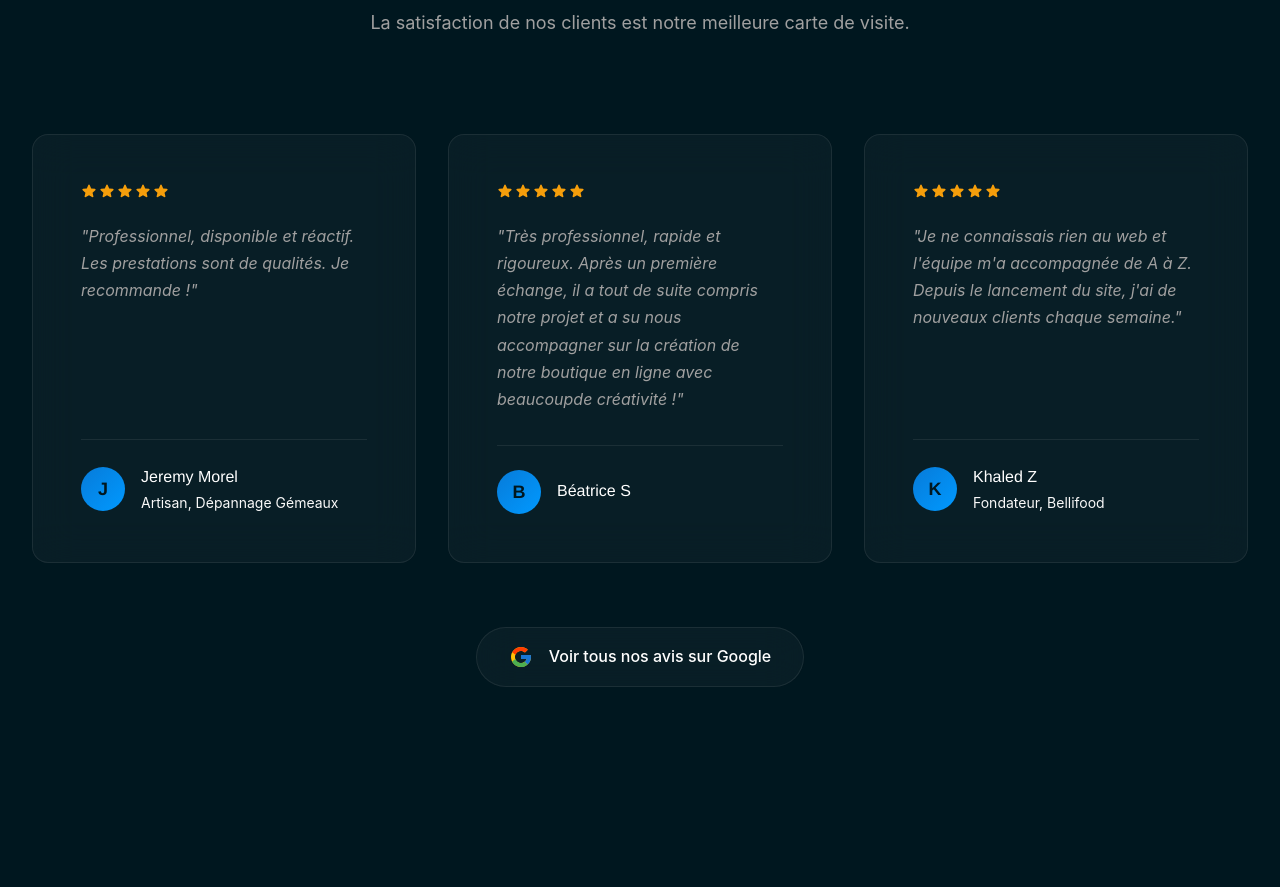
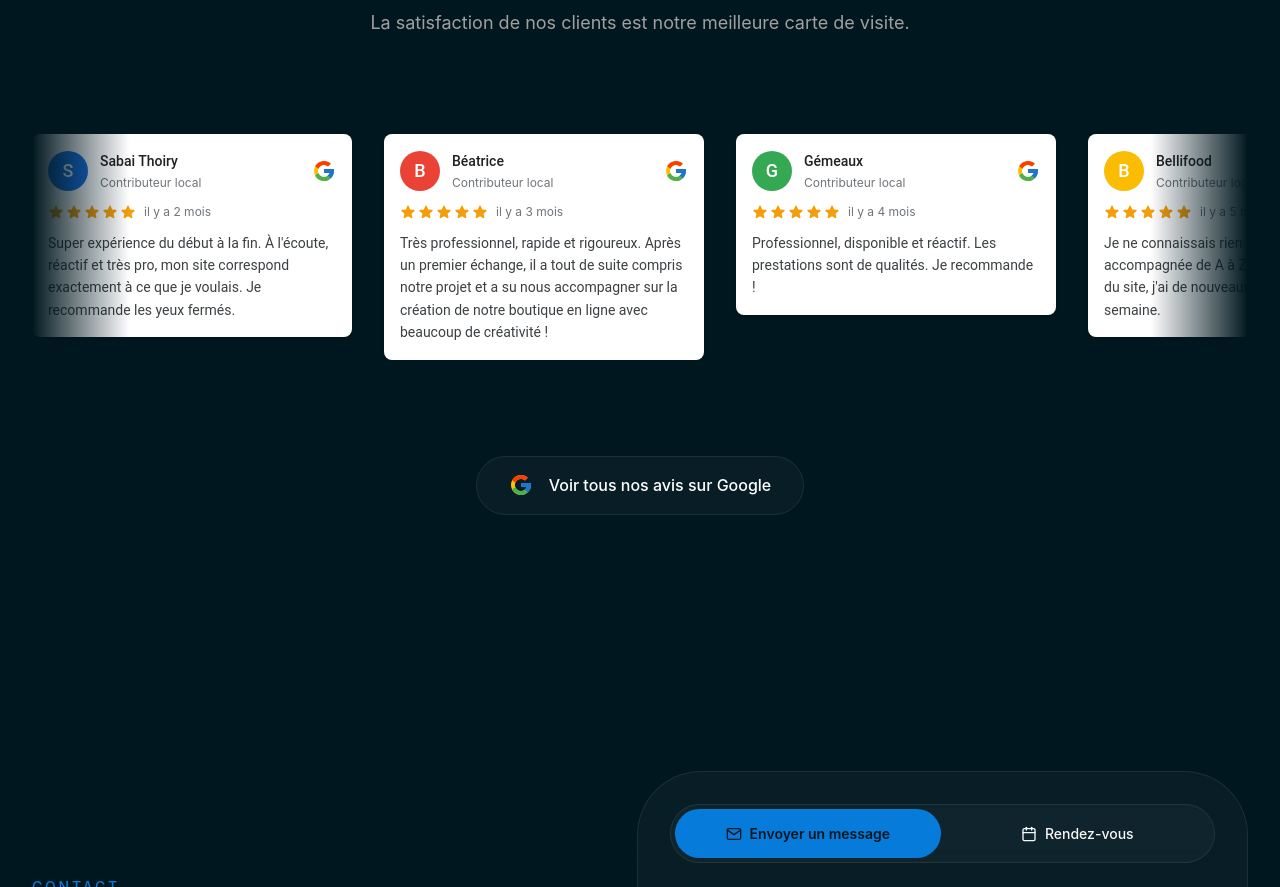
Before and after one commit to SupaKd/supaco, a React (Vite) app: page / in a window 1280 px wide. Shown: the part 3000-3887 px from the top of the page. Built offline with nearby package versions, Linux system fonts and the light colour scheme; a web font is replaced by a local one.

Commit message:
optimisation

```diff
--- a/src/components/Stats.jsx
+++ b/src/components/Stats.jsx
@@ -7,35 +7,47 @@ import {
   HiOutlineBolt,
 } from "react-icons/hi2";
 
-const useCountUp = (target, isInView, duration = 2000) => {
-  const [count, setCount] = useState(0);
+const useScrambleCount = (target, isInView, duration = 2000) => {
+  const [display, setDisplay] = useState(0);
 
   useEffect(() => {
     if (!isInView) return;
 
-    let start = 0;
     const startTime = performance.now();
+    // Phase scramble : 40% du temps ; phase settle : 60%
+    const scrambleDuration = duration * 0.45;
 
     const animate = (currentTime) => {
       const elapsed = currentTime - startTime;
       const progress = Math.min(elapsed / duration, 1);
       const eased = 1 - Math.pow(1 - progress, 3);
+      const settled = Math.round(eased * target);
 
-      setCount(Math.round(eased * target));
+      if (elapsed < scrambleDuration) {
+        // Chiffre aléatoire dans la plage [0, target]
+        setDisplay(Math.floor(Math.random() * (target + 1)));
+      } else {
+        // Converge vers la valeur finale avec un léger bruit qui diminue
+        const noise = Math.round((1 - progress) * target * 0.3);
+        const jitter = Math.random() < 0.5 ? noise : -noise;
+        setDisplay(Math.max(0, Math.min(target, settled + (progress < 0.9 ? jitter : 0))));
+      }
 
       if (progress < 1) {
         requestAnimationFrame(animate);
+      } else {
+        setDisplay(target);
       }
     };
 
     requestAnimationFrame(animate);
   }, [isInView, target, duration]);
 
-  return count;
+  return display;
 };
 
 const StatItem = memo(({ stat, isInView, variants }) => {
-  const count = useCountUp(stat.value, isInView);
+  const count = useScrambleCount(stat.value, isInView);
 
   return (
     <motion.div className="stats__item" variants={variants}>
--- a/src/components/Testimonials.jsx
+++ b/src/components/Testimonials.jsx
@@ -1,10 +1,51 @@
-import { useRef, memo, useMemo } from "react";
-import { motion, useInView } from "framer-motion";
+import { useRef, memo, useMemo, useState, useCallback, useEffect } from "react";
+import { motion, useInView, AnimatePresence } from "framer-motion";
 import { HiStar } from "react-icons/hi2";
 import { FcGoogle } from "react-icons/fc";
+import { HiChevronLeft, HiChevronRight } from "react-icons/hi";
 
 const GOOGLE_REVIEWS_URL =
   "https://www.google.com/search?q=Supaco+Digital+%7C+Agence+Web";
+
+const AVATAR_COLORS = ["#1a73e8", "#ea4335", "#34a853", "#fbbc04", "#9334e6"];
+
+const TESTIMONIALS = [
+  {
+    name: "Sabai Thoiry",
+    rating: 5,
+    date: "il y a 2 mois",
+    color: AVATAR_COLORS[0],
+    text: "Super expérience du début à la fin. À l'écoute, réactif et très pro, mon site correspond exactement à ce que je voulais. Je recommande les yeux fermés.",
+  },
+  {
+    name: "Béatrice",
+    rating: 5,
+    date: "il y a 3 mois",
+    color: AVATAR_COLORS[1],
+    text: "Très professionnel, rapide et rigoureux. Après un premier échange, il a tout de suite compris notre projet et a su nous accompagner sur la création de notre boutique en ligne avec beaucoup de créativité !",
+  },
+  {
+    name: "Gémeaux",
+    rating: 5,
+    date: "il y a 4 mois",
+    color: AVATAR_COLORS[2],
+    text: "Professionnel, disponible et réactif. Les prestations sont de qualités. Je recommande !",
+  },
+  {
+    name: "Bellifood",
+    rating: 5,
+    date: "il y a 5 mois",
+    color: AVATAR_COLORS[3],
+    text: "Je ne connaissais rien au web et l'équipe m'a accompagnée de A à Z. Depuis le lancement du site, j'ai de nouveaux clients chaque semaine.",
+  },
+  {
+    name: "Kenneth Lam",
+    rating: 5,
+    date: "il y a 6 mois",
+    color: AVATAR_COLORS[4],
+    text: "Compétent et professionnel.",
+  },
+];
 
 const StarRating = memo(({ rating }) => (
   <div className="testimonials__stars">
@@ -21,80 +62,140 @@ const StarRating = memo(({ rating }) => (
     ))}
   </div>
 ));
-
 StarRating.displayName = "StarRating";
 
-const TestimonialCard = memo(({ testimonial, variants }) => (
-  <motion.div className="testimonials__card" variants={variants}>
-    <StarRating rating={testimonial.rating} />
-    <p className="testimonials__card-text">"{testimonial.text}"</p>
-    <div className="testimonials__card-author">
-      <div className="testimonials__card-avatar">
-        {testimonial.name.charAt(0)}
+const TestimonialCard = memo(({ t }) => (
+  <div className="testimonials__card">
+    <div className="testimonials__card-header">
+      <div className="testimonials__card-avatar" style={{ background: t.color }}>
+        {t.name.charAt(0)}
       </div>
       <div className="testimonials__card-info">
-        <span className="testimonials__card-name">{testimonial.name}</span>
-        <span className="testimonials__card-role">{testimonial.role}</span>
+        <span className="testimonials__card-name">{t.name}</span>
+        <span className="testimonials__card-contributions">Contributeur local</span>
+      </div>
+      <FcGoogle size={24} className="testimonials__card-google" />
+    </div>
+    <div className="testimonials__card-meta">
+      <StarRating rating={t.rating} />
+      <span className="testimonials__card-date">{t.date}</span>
+    </div>
+    <p className="testimonials__card-text">{t.text}</p>
+  </div>
+));
+TestimonialCard.displayName = "TestimonialCard";
+
+// ---- Desktop : carousel infini ----
+const InfiniteCarousel = memo(() => {
+  const [paused, setPaused] = useState(false);
+  // Dupliquer 3x pour un scroll sans accroc
+  const items = useMemo(() => [...TESTIMONIALS, ...TESTIMONIALS, ...TESTIMONIALS], []);
+
+  return (
+    <div
+      className="testimonials__carousel"
+      onMouseEnter={() => setPaused(true)}
+      onMouseLeave={() => setPaused(false)}
+    >
+      <div className={`testimonials__carousel-track${paused ? " testimonials__carousel-track--paused" : ""}`}>
+        {items.map((t, i) => (
+          <div className="testimonials__carousel-item" key={i}>
+            <TestimonialCard t={t} />
+          </div>
+        ))}
       </div>
     </div>
-  </motion.div>
-));
+  );
+});
+InfiniteCarousel.displayName = "InfiniteCarousel";
 
-TestimonialCard.displayName = "TestimonialCard";
+// ---- Mobile : slider 1 carte ----
+const MobileSlider = memo(({ testimonials }) => {
+  const [current, setCurrent] = useState(0);
+  const [direction, setDirection] = useState(1);
+
+  const prev = useCallback(() => {
+    setDirection(-1);
+    setCurrent((c) => (c - 1 + testimonials.length) % testimonials.length);
+  }, [testimonials.length]);
+
+  const next = useCallback(() => {
+    setDirection(1);
+    setCurrent((c) => (c + 1) % testimonials.length);
+  }, [testimonials.length]);
+
+  const goTo = useCallback(
+    (i) => {
+      setDirection(i > current ? 1 : -1);
+      setCurrent(i);
+    },
+    [current]
+  );
+
+  // Auto-play mobile
+  useEffect(() => {
+    const id = setInterval(() => {
+      setDirection(1);
+      setCurrent((c) => (c + 1) % testimonials.length);
+    }, 4000);
+    return () => clearInterval(id);
+  }, [testimonials.length]);
+
+  const variants = {
+    enter: (dir) => ({ opacity: 0, x: dir > 0 ? 60 : -60 }),
+    center: { opacity: 1, x: 0, transition: { duration: 0.35, ease: "easeOut" } },
+    exit: (dir) => ({
+      opacity: 0,
+      x: dir > 0 ? -60 : 60,
+      transition: { duration: 0.25, ease: "easeIn" },
+    }),
+  };
+
+  const t = testimonials[current];
+
+  return (
+    <div className="testimonials__slider">
+      <button className="testimonials__arrow testimonials__arrow--left" onClick={prev} aria-label="Avis précédent">
+        <HiChevronLeft />
+      </button>
+
+      <div className="testimonials__slide-wrapper">
+        <AnimatePresence mode="wait" custom={direction}>
+          <motion.div
+            key={current}
+            custom={direction}
+            variants={variants}
+            initial="enter"
+            animate="center"
+            exit="exit"
+          >
+            <TestimonialCard t={t} />
+          </motion.div>
+        </AnimatePresence>
+      </div>
+
+      <button className="testimonials__arrow testimonials__arrow--right" onClick={next} aria-label="Avis suivant">
+        <HiChevronRight />
+      </button>
+
+      <div className="testimonials__dots">
+        {testimonials.map((_, i) => (
+          <button
+            key={i}
+            className={`testimonials__dot${i === current ? " testimonials__dot--active" : ""}`}
+            onClick={() => goTo(i)}
+            aria-label={`Aller à l'avis ${i + 1}`}
+          />
+        ))}
+      </div>
+    </div>
+  );
+});
+MobileSlider.displayName = "MobileSlider";
 
 const Testimonials = () => {
   const ref = useRef(null);
   const isInView = useInView(ref, { once: true, margin: "-100px" });
-
-  const testimonials = useMemo(
-    () => [
-      {
-        name: "Jeremy Morel",
-        role: "Artisan, Dépannage Gémeaux",
-        rating: 5,
-        text: "Professionnel, disponible et réactif. Les prestations sont de qualités. Je recommande !",
-      },
-      {
-        name: "Béatrice S",
-
-        rating: 5,
-        text: "Très professionnel, rapide et rigoureux. Après un première échange, il a tout de suite compris notre projet et a su nous accompagner sur la création de notre boutique en ligne avec beaucoupde créativité !",
-      },
-      {
-        name: "Khaled Z",
-        role: "Fondateur, Bellifood",
-        rating: 5,
-        text: "Je ne connaissais rien au web et l'équipe m'a accompagnée de A à Z. Depuis le lancement du site, j'ai de nouveaux clients chaque semaine.",
-      },
-    ],
-    []
-  );
-
-  const containerVariants = useMemo(
-    () => ({
-      hidden: { opacity: 0 },
-      visible: {
-        opacity: 1,
-        transition: { staggerChildren: 0.08 },
-      },
-    }),
-    []
-  );
-
-  const cardVariants = useMemo(
-    () => ({
-      hidden: { opacity: 0, y: 20 },
-      visible: {
-        opacity: 1,
-        y: 0,
-        transition: {
-          duration: 0.3,
-          ease: "easeOut",
-        },
-      },
-    }),
-    []
-  );
 
   return (
     <section className="testimonials" id="testimonials" ref={ref}>
@@ -112,26 +213,31 @@ const Testimonials = () => {
           </p>
         </motion.div>
 
+        {/* Desktop : carousel infini */}
         <motion.div
-          className="testimonials__grid"
-          variants={containerVariants}
-          initial="hidden"
-          animate={isInView ? "visible" : "hidden"}
+          className="testimonials__carousel-wrapper"
+          initial={{ opacity: 0 }}
+          animate={isInView ? { opacity: 1 } : {}}
+          transition={{ duration: 0.4, delay: 0.1 }}
         >
-          {testimonials.map((testimonial) => (
-            <TestimonialCard
-              key={testimonial.name}
-              testimonial={testimonial}
-              variants={cardVariants}
-            />
-          ))}
+          <InfiniteCarousel />
+        </motion.div>
+
+        {/* Mobile : slider 1 carte */}
+        <motion.div
+          className="testimonials__slider-wrapper"
+          initial={{ opacity: 0 }}
+          animate={isInView ? { opacity: 1 } : {}}
+          transition={{ duration: 0.4, delay: 0.1 }}
+        >
+          <MobileSlider testimonials={TESTIMONIALS} />
         </motion.div>
 
         <motion.div
           className="testimonials__google"
           initial={{ opacity: 0 }}
           animate={isInView ? { opacity: 1 } : {}}
-          transition={{ delay: 0.2 }}
+          transition={{ delay: 0.3 }}
         >
           <a
             href={GOOGLE_REVIEWS_URL}
--- /dev/null
+++ b/src/hooks/useMagnet.js
@@ -0,0 +1,34 @@
+import { useRef, useCallback } from "react";
+import { useMotionValue, useSpring } from "framer-motion";
+
+/**
+ * Effet magnétique : le bouton attire le curseur quand on s'en approche.
+ * @param {number} strength - Intensité du magnétisme (0-1), défaut 0.4
+ */
+export const useMagnet = (strength = 0.4) => {
+  const ref = useRef(null);
+  const x = useMotionValue(0);
+  const y = useMotionValue(0);
+  const springX = useSpring(x, { stiffness: 200, damping: 18 });
+  const springY = useSpring(y, { stiffness: 200, damping: 18 });
+
+  const handleMouseMove = useCallback(
+    (e) => {
+      const el = ref.current;
+      if (!el) return;
+      const { left, top, width, height } = el.getBoundingClientRect();
+      const cx = left + width / 2;
+      const cy = top + height / 2;
+      x.set((e.clientX - cx) * strength);
+      y.set((e.clientY - cy) * strength);
+    },
+    [x, y, strength]
+  );
+
+  const handleMouseLeave = useCallback(() => {
+    x.set(0);
+    y.set(0);
+  }, [x, y]);
+
+  return { ref, springX, springY, handleMouseMove, handleMouseLeave };
+};
--- a/src/styles/components/_testimonials.scss
+++ b/src/styles/components/_testimonials.scss
@@ -37,22 +37,142 @@
     @include body-text;
   }
 
-  &__grid {
-    display: grid;
-    grid-template-columns: repeat(3, 1fr);
-    gap: $space-xl;
+  // ---- Desktop : carousel infini ----
+  &__carousel-wrapper {
+    display: none;
 
-    @include tablet {
-      grid-template-columns: 1fr;
-      max-width: 500px;
-      margin: 0 auto;
+    @media (min-width: 769px) {
+      display: block;
     }
   }
 
+  &__carousel {
+    overflow: hidden;
+    // Fondu sur les bords
+    mask-image: linear-gradient(
+      to right,
+      transparent 0%,
+      black 8%,
+      black 92%,
+      transparent 100%
+    );
+    -webkit-mask-image: linear-gradient(
+      to right,
+      transparent 0%,
+      black 8%,
+      black 92%,
+      transparent 100%
+    );
+  }
+
+  &__carousel-track {
+    display: flex;
+    gap: $space-xl;
+    width: max-content;
+    animation: carousel-scroll 28s linear infinite;
+
+    &--paused {
+      animation-play-state: paused;
+    }
+  }
+
+  &__carousel-item {
+    width: 320px;
+    flex-shrink: 0;
+  }
+
+  // ---- Mobile : slider 1 carte ----
+  &__slider-wrapper {
+    display: block;
+
+    @media (min-width: 769px) {
+      display: none;
+    }
+  }
+
+  &__slider {
+    position: relative;
+    max-width: 480px;
+    margin: 0 auto;
+    padding: 0 56px;
+
+    @include mobile {
+      padding: 0 44px;
+    }
+  }
+
+  &__slide-wrapper {
+    overflow: hidden;
+  }
+
+  &__arrow {
+    @include flex-center;
+    width: 44px;
+    height: 44px;
+    border-radius: 50%;
+    @include glass;
+    color: var(--color-text-primary);
+    cursor: pointer;
+    transition: all $transition-fast;
+    position: absolute;
+    top: 50%;
+    transform: translateY(-50%);
+    z-index: 2;
+
+    svg {
+      width: 22px;
+      height: 22px;
+    }
+
+    &:hover {
+      background: var(--color-accent-primary);
+      border-color: var(--color-accent-primary);
+      color: var(--color-bg-primary);
+    }
+
+    &--left { left: 0; }
+    &--right { right: 0; }
+
+    @include mobile {
+      width: 36px;
+      height: 36px;
+
+      svg {
+        width: 18px;
+        height: 18px;
+      }
+    }
+  }
+
+  // ---- Dots ----
+  &__dots {
+    display: flex;
+    justify-content: center;
+    gap: $space-sm;
+    margin-top: $space-2xl;
+  }
+
+  &__dot {
+    width: 8px;
+    height: 8px;
+    border-radius: 50%;
+    background: var(--color-text-muted);
+    opacity: 0.35;
+    transition: all $transition-fast;
+    cursor: pointer;
+
+    &--active {
+      opacity: 1;
+      background: var(--color-accent-primary);
+      width: 24px;
+      border-radius: 4px;
+    }
+  }
+
+  // ---- Stars ----
   &__stars {
     display: flex;
     gap: 2px;
-    margin-bottom: $space-lg;
   }
 
   &__star {
@@ -66,68 +186,84 @@
     }
   }
 
+  // ---- Card style Google ----
   &__card {
-    @include card;
-    padding: $space-2xl;
+    background: #fff;
+    border-radius: 8px;
+    box-shadow: 0 1px 3px rgba(0,0,0,0.12), 0 1px 2px rgba(0,0,0,0.08);
+    padding: 16px;
     display: flex;
     flex-direction: column;
+    gap: 10px;
+    color: #202124;
 
-    &:hover {
-      transform: translateY(-8px);
-      border-color: rgba($color-accent-primary, 0.3);
+    &-header {
+      display: flex;
+      align-items: center;
+      gap: 12px;
     }
 
-    &-text {
-      flex: 1;
-      font-size: $font-size-base;
-      line-height: 1.7;
-      color: var(--color-text-secondary);
-      font-style: italic;
-      margin-bottom: $space-xl;
-    }
-
-    &-author {
-      display: flex;
-      align-items: center;
-      gap: $space-md;
-      padding-top: $space-lg;
-      border-top: 1px solid var(--glass-border);
+    &-google {
+      margin-left: auto;
+      flex-shrink: 0;
     }
 
     &-avatar {
-      width: 44px;
-      height: 44px;
-      border-radius: $radius-full;
-      background: $color-accent-gradient;
+      width: 40px;
+      height: 40px;
+      border-radius: 50%;
       @include flex-center;
-      font-family: $font-display;
-      font-weight: 600;
-      font-size: $font-size-lg;
-      color: var(--color-bg-primary);
+      font-family: "Google Sans", "Roboto", sans-serif;
+      font-weight: 500;
+      font-size: 18px;
+      color: #fff;
       flex-shrink: 0;
+      text-transform: uppercase;
     }
 
     &-info {
       display: flex;
       flex-direction: column;
-      gap: 2px;
+      gap: 1px;
+      min-width: 0;
     }
 
     &-name {
-      font-family: $font-display;
+      font-family: "Google Sans", "Roboto", sans-serif;
       font-weight: 500;
-      font-size: $font-size-base;
-      color: var(--color-text-primary);
+      font-size: 14px;
+      color: #202124;
+      white-space: nowrap;
+      overflow: hidden;
+      text-overflow: ellipsis;
     }
 
-    &-role {
-      font-size: $font-size-sm;
-      color: var(--color-text-muted);
+    &-contributions {
+      font-size: 12px;
+      color: #70757a;
+    }
+
+    &-meta {
+      display: flex;
+      align-items: center;
+      gap: 8px;
+    }
+
+    &-date {
+      font-size: 12px;
+      color: #70757a;
+    }
+
+    &-text {
+      font-family: "Roboto", sans-serif;
+      font-size: 14px;
+      line-height: 1.6;
+      color: #3c4043;
     }
   }
 
   &__google {
-    margin-top: $space-3xl;
+    margin-top: $space-4xl;
     text-align: center;
 
     &-link {
@@ -152,3 +288,9 @@
     }
   }
 }
+
+// 5 avis × (320px + gap) — le track est triplé, on scrolle d'1/3
+@keyframes carousel-scroll {
+  0%   { transform: translateX(0); }
+  100% { transform: translateX(calc(-1 * (320px + 24px) * 5)); }
+}
```
Also changed, not shown: src/components/Hero.jsx (+26 -10 lines), src/components/Projects.jsx (+32 -2 lines).
